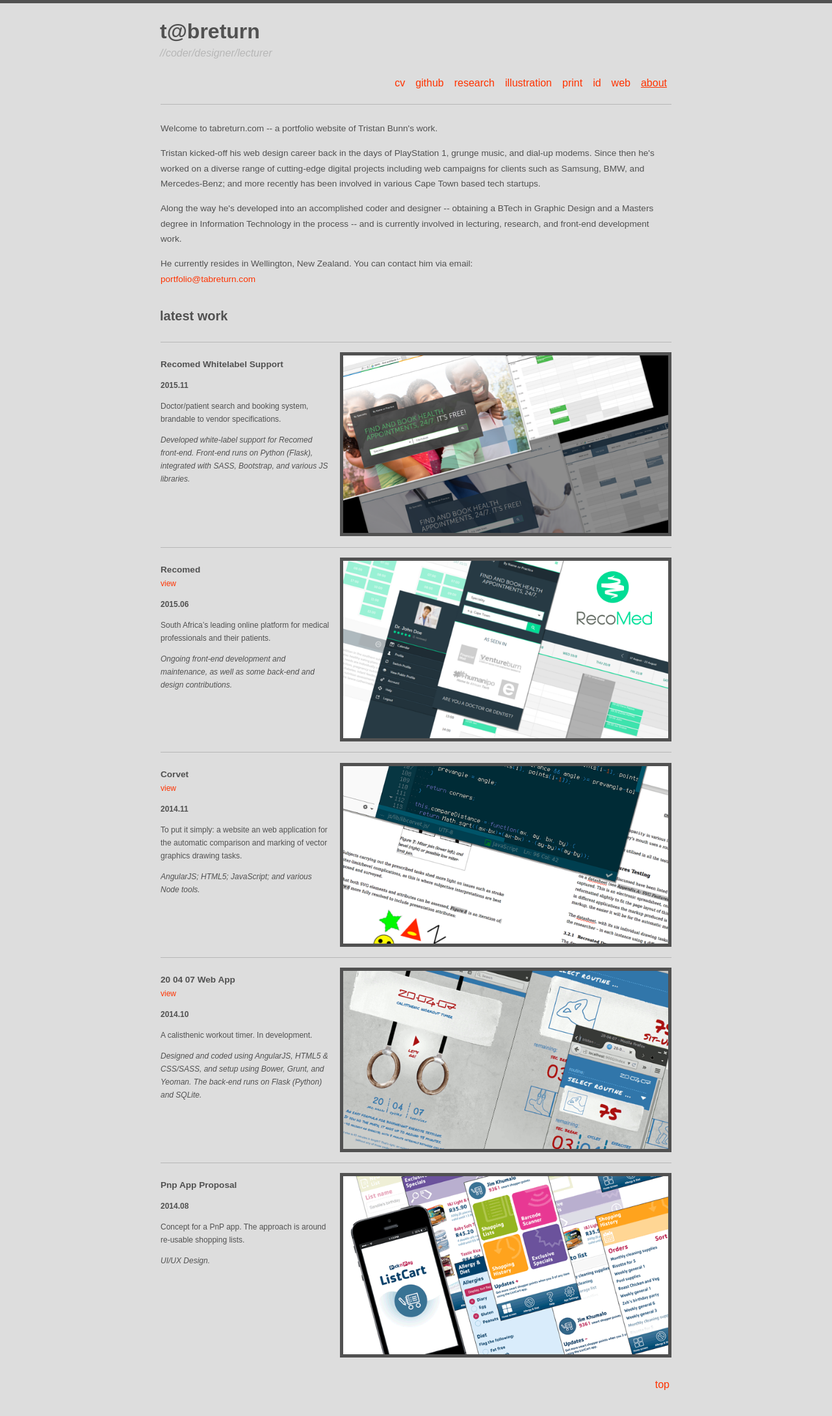
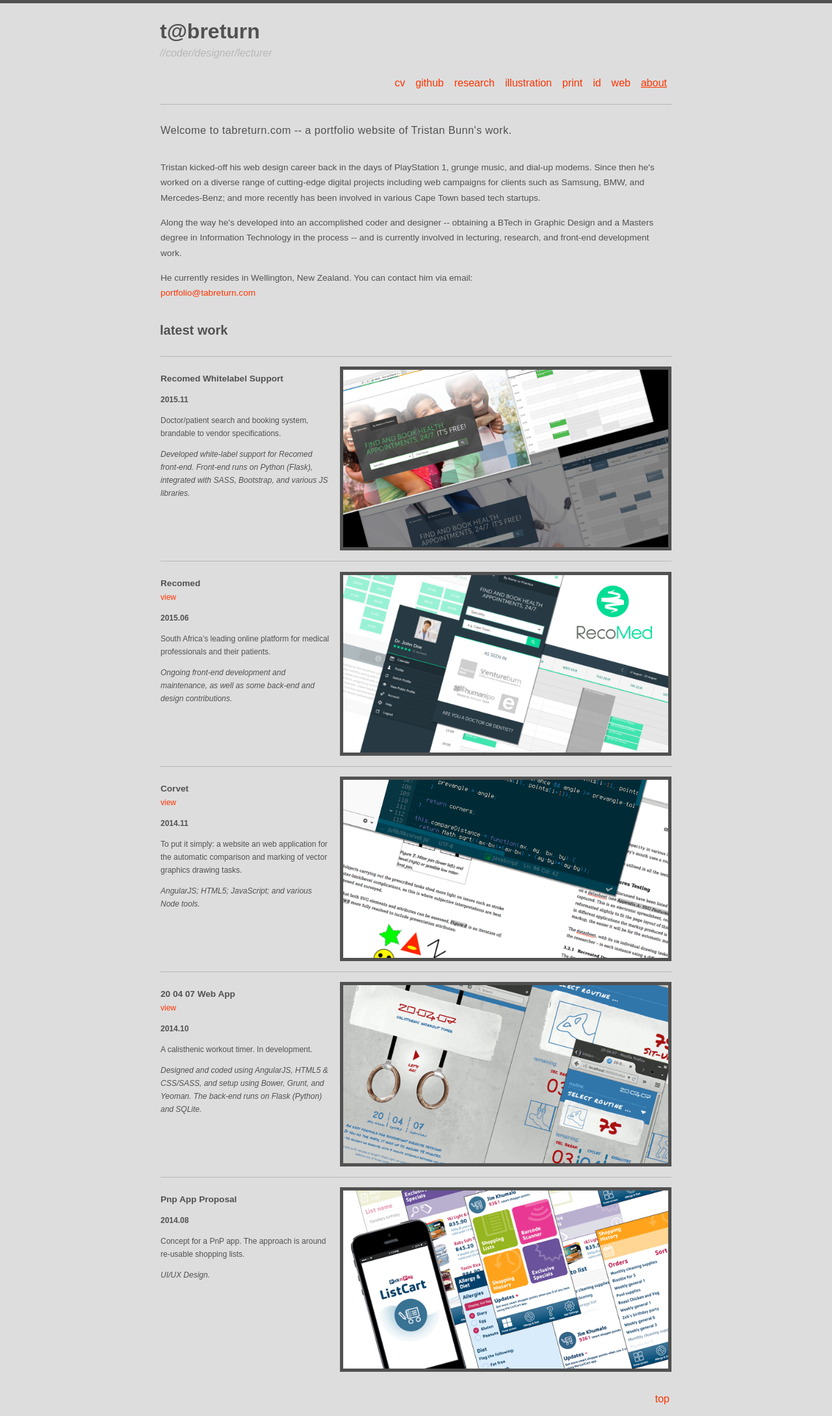
Before and after one commit to tabreturn/tabreturn.portfolio, a Jekyll site: the page built from about.html, in a window 1280 px wide. Shown: the whole page at 65% size. Built offline with Jekyll 4.4.1, drawn with Linux system fonts in a browser that asks for light colours; nearby versions of some CDN libraries; some web fonts are replaced; library files that are not in the unit come from our copies; comment, search, counter and statistics services are not loaded; before the commit the page ends 2157 px from its top, so only the background shows below that.

Commit message:
- bigger intro entry line

```diff
--- a/_sass/_layout.scss
+++ b/_sass/_layout.scss
@@ -48,6 +48,12 @@
   @extend .entryContainer;
   font-size: 0.85em;
   line-height: 1.75em;
+
+  > p:first-child {
+    font-size: 1.2em;
+    margin-bottom: 2em;
+    letter-spacing: 0.025em
+  }
 
   + h1 {
     padding: 0 0 0.8em 12px;
```
